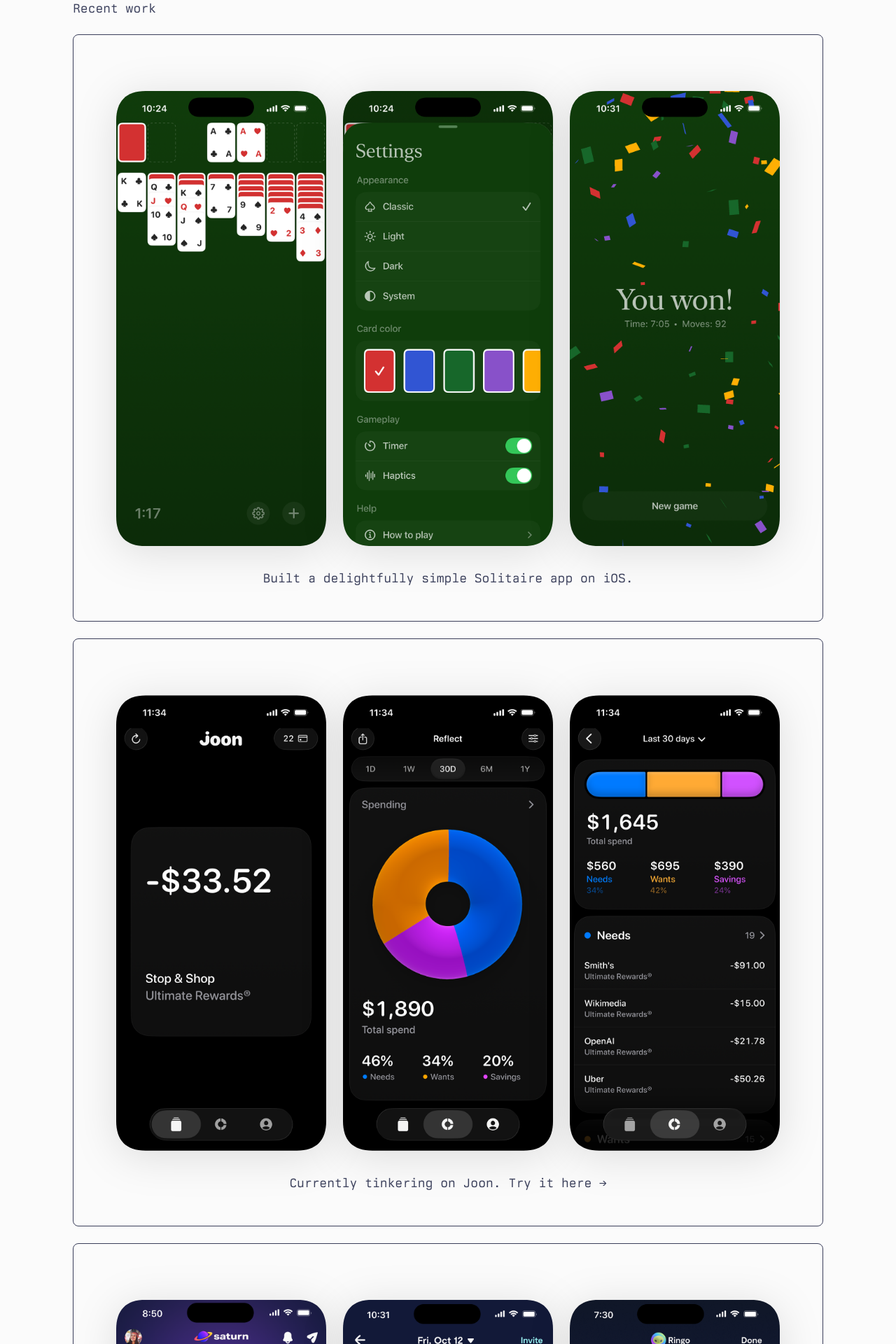
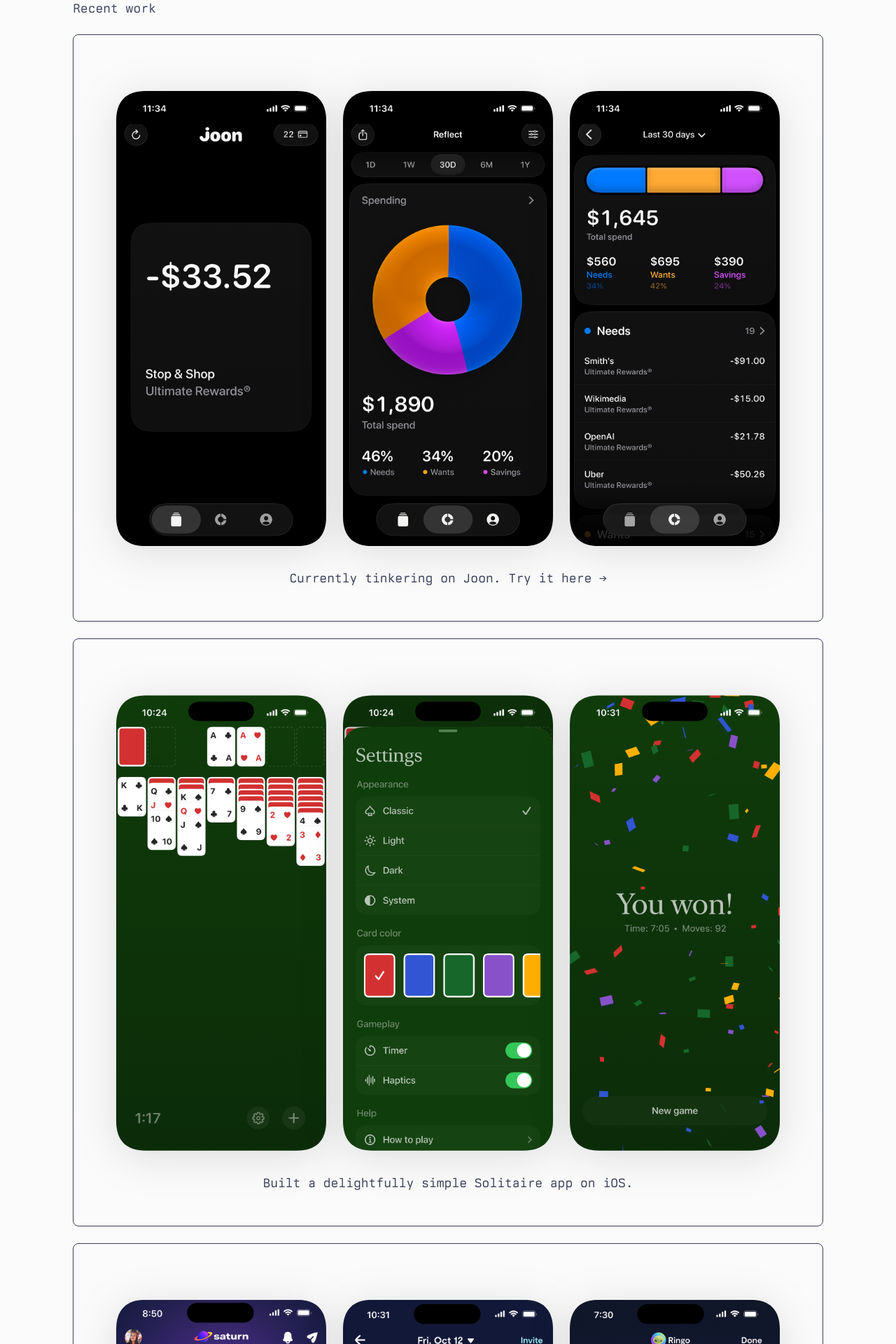
Before and after one commit to nathanbulrich/nathanu-portfolio, a Next.js app: page / in a window 1280 px wide. Shown: the part 460-2380 px from the top of the page at 70% size. Built offline with nearby package versions, Linux system fonts and the light colour scheme.

Commit message:
re-order

```diff
--- a/src/app/page.tsx
+++ b/src/app/page.tsx
@@ -3,15 +3,6 @@ import HeroCard from "./components/HeroCard";
 import ProjectCard from "./components/ProjectCard";
 
 const projects = [
-  {
-    title: "Solitaire",
-    images: [
-      "/images/solitaire-1.png",
-      "/images/solitaire-2.png",
-      "/images/solitaire-3.png",
-    ],
-    description: "Built a delightfully simple Solitaire app on iOS.",
-  },
   {
     title: "Joon",
     images: [
@@ -24,6 +15,15 @@ const projects = [
       text: "Try it here",
       href: "https://testflight.apple.com/join/cBy2uYxk",
     },
+  },
+  {
+    title: "Solitaire",
+    images: [
+      "/images/solitaire-1.png",
+      "/images/solitaire-2.png",
+      "/images/solitaire-3.png",
+    ],
+    description: "Built a delightfully simple Solitaire app on iOS.",
   },
   {
     title: "Saturn",
```
